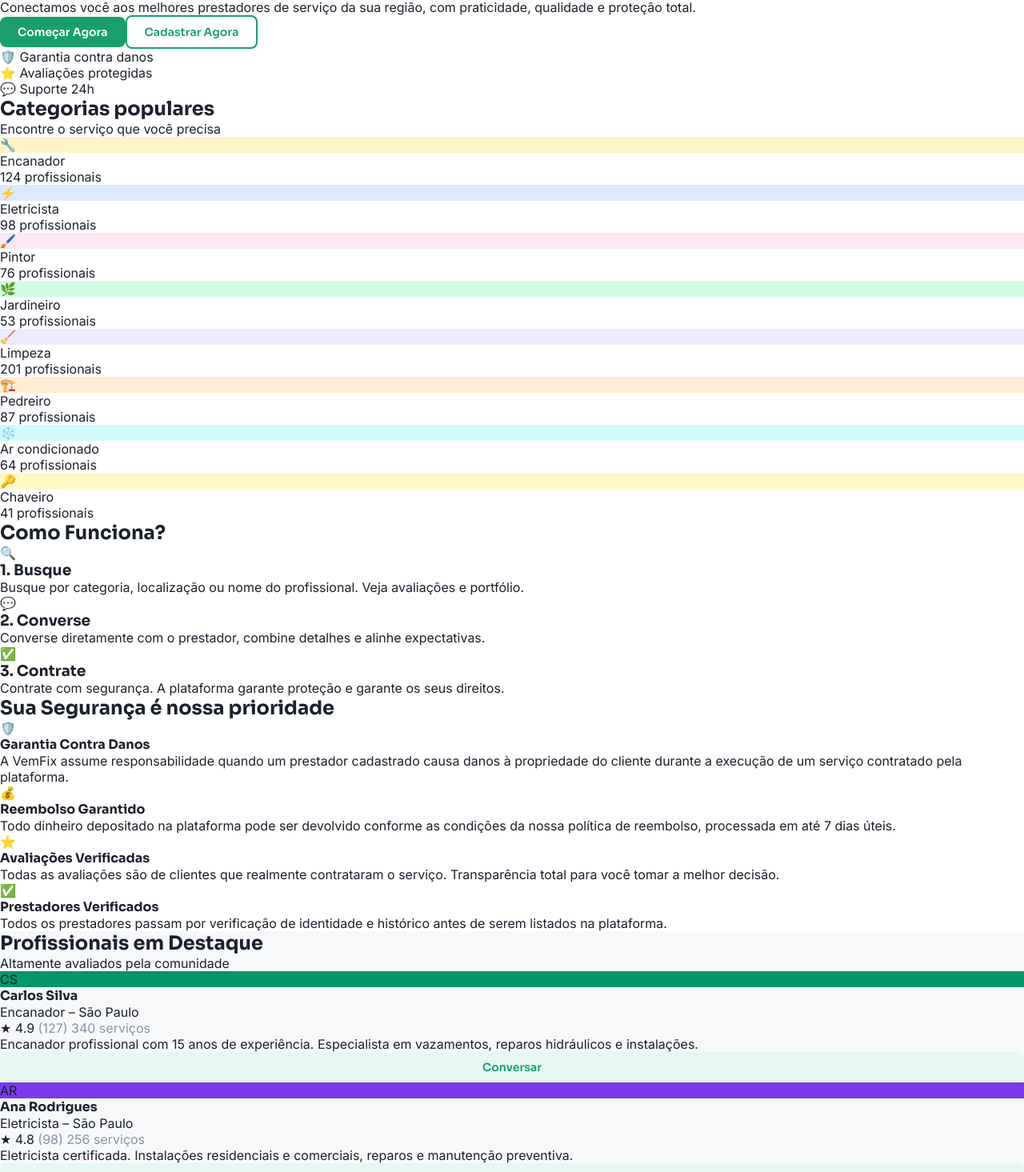
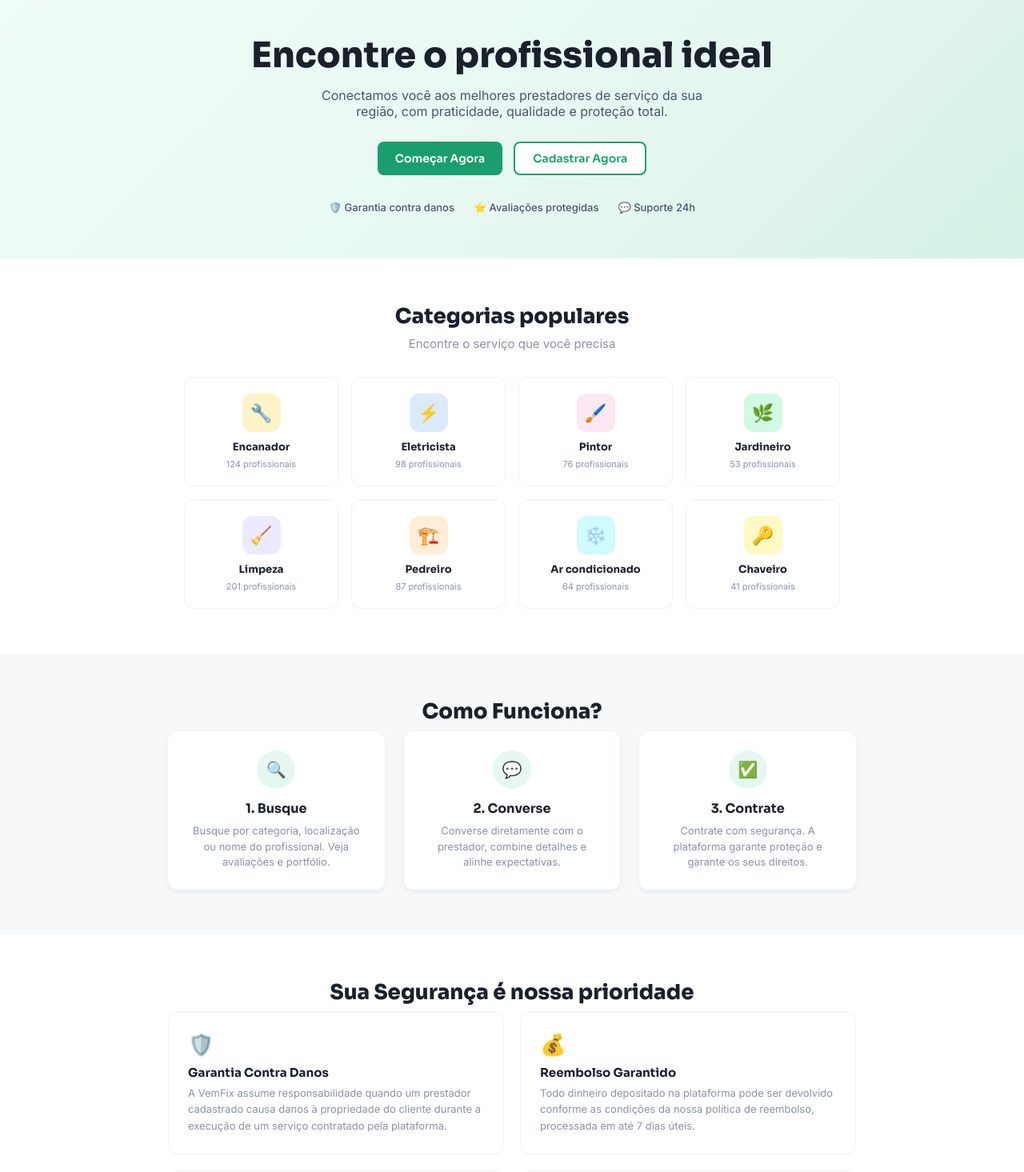
Before and after one commit to ryandsilva11/vemfix, a React (Vite) app in the folder vemfix_react/: page / in a window 1280 px wide. Shown: the part 95-1560 px from the top of the page at 80% size. Built offline with nearby package versions, Linux system fonts and the light colour scheme.

Commit message:
feat: Deixa a página inicial funcionando

```diff
--- a/vemfix_react/src/componentes/Home.jsx
+++ b/vemfix_react/src/componentes/Home.jsx
@@ -1,3 +1,5 @@
+import './css/Home.css'
+
 export default function Home() {
     return (
         <main>
--- /dev/null
+++ b/vemfix_react/src/componentes/css/Home.css
@@ -0,0 +1,272 @@
+/* ===================================================
+   HOME.CSS - Estilos exclusivos da Página Inicial
+   =================================================== */
+
+/* Hero Banner */
+.hero {
+    background: linear-gradient(135deg, #f0fdf8 0%, #e6f7f1 60%, #d4f1e6 100%);
+    padding: 72px 40px 56px;
+    text-align: center;
+}
+
+.hero h1 {
+    font-size: clamp(28px, 4vw, 44px);
+    font-weight: 800;
+    margin-bottom: 12px;
+}
+
+.hero p {
+    font-size: 16px;
+    color: var(--gray-700);
+    max-width: 500px;
+    margin: 0 auto 28px;
+}
+
+.hero-btns {
+    display: flex;
+    gap: 14px;
+    justify-content: center;
+    flex-wrap: wrap;
+}
+
+.hero-badges {
+    display: flex;
+    gap: 24px;
+    justify-content: center;
+    margin-top: 32px;
+    flex-wrap: wrap;
+    font-size: 13px;
+    font-weight: 500;
+    color: var(--gray-700);
+}
+
+/* Seções Gerais */
+.section {
+    padding: 56px 40px;
+}
+
+.section-title {
+    text-align: center;
+    font-size: 26px;
+    font-weight: 800;
+    margin-bottom: 8px;
+}
+
+.section-sub {
+    text-align: center;
+    color: var(--gray-500);
+    margin-bottom: 32px;
+    font-size: 15px;
+}
+
+/* Grid de Categorias */
+.categories-grid {
+    display: grid;
+    grid-template-columns: repeat(4, 1fr);
+    gap: 16px;
+    max-width: 820px;
+    margin: 0 auto;
+}
+
+.cat-card {
+    background: #fff;
+    border: 1px solid var(--gray-200);
+    border-radius: var(--radius);
+    padding: 20px 16px;
+    text-align: center;
+    transition: 0.2s;
+    display: flex;
+    flex-direction: column;
+    align-items: center;
+    gap: 6px;
+}
+
+.cat-card:hover {
+    border-color: var(--green);
+    box-shadow: var(--shadow-sm);
+    transform: translateY(-2px);
+}
+
+.cat-icon {
+    width: 48px;
+    height: 48px;
+    border-radius: 12px;
+    display: flex;
+    align-items: center;
+    justify-content: center;
+    font-size: 22px;
+    margin-bottom: 4px;
+}
+
+.cat-name {
+    font-weight: 700;
+    font-size: 13px;
+    font-family: 'Sora', sans-serif;
+}
+
+.cat-count {
+    font-size: 11px;
+    color: var(--gray-500);
+}
+
+/* Como Funciona */
+.how-section {
+    background: var(--gray-100);
+    padding: 56px 40px;
+}
+
+.how-steps {
+    display: grid;
+    grid-template-columns: repeat(3, 1fr);
+    gap: 24px;
+    max-width: 860px;
+    margin: 0 auto;
+}
+
+.how-step {
+    text-align: center;
+    padding: 24px;
+    background: #fff;
+    border-radius: var(--radius);
+    box-shadow: var(--shadow-sm);
+}
+
+.how-step-num {
+    width: 48px;
+    height: 48px;
+    border-radius: 50%;
+    background: var(--green-light);
+    display: flex;
+    align-items: center;
+    justify-content: center;
+    font-size: 20px;
+    margin: 0 auto 14px;
+}
+
+.how-step h3 {
+    font-size: 16px;
+    font-weight: 700;
+    margin-bottom: 8px;
+}
+
+.how-step p {
+    font-size: 13px;
+    color: var(--gray-500);
+    line-height: 1.5;
+}
+
+/* Segurança */
+.security-grid {
+    display: grid;
+    grid-template-columns: 1fr 1fr;
+    gap: 20px;
+    max-width: 860px;
+    margin: 0 auto;
+}
+
+.security-card {
+    background: #fff;
+    border: 1px solid var(--gray-200);
+    border-radius: var(--radius);
+    padding: 24px;
+}
+
+.security-card .sc-icon {
+    font-size: 26px;
+    margin-bottom: 10px;
+}
+
+.security-card h4 {
+    font-size: 15px;
+    font-weight: 700;
+    margin-bottom: 6px;
+}
+
+.security-card p {
+    font-size: 13px;
+    color: var(--gray-500);
+    line-height: 1.6;
+}
+
+/* Profissionais em Destaque */
+.pros-grid {
+    display: flex;
+    flex-direction: column;
+    gap: 16px;
+    max-width: 700px;
+    margin: 0 auto;
+}
+
+.pro-card {
+    background: #fff;
+    border: 1px solid var(--gray-200);
+    border-radius: var(--radius);
+    padding: 20px;
+    transition: 0.2s;
+}
+
+.pro-card:hover {
+    border-color: var(--green);
+    box-shadow: var(--shadow-sm);
+}
+
+.pro-card-header {
+    display: flex;
+    align-items: center;
+    gap: 12px;
+    margin-bottom: 10px;
+}
+
+.pro-avatar {
+    width: 44px;
+    height: 44px;
+    border-radius: 50%;
+    display: flex;
+    align-items: center;
+    justify-content: center;
+    font-weight: 700;
+    color: #fff;
+    font-size: 14px;
+    flex-shrink: 0;
+}
+
+.pro-info h4 {
+    font-size: 15px;
+    font-weight: 700;
+}
+
+.pro-info p {
+    font-size: 12px;
+    color: var(--gray-500);
+}
+
+.pro-rating {
+    font-size: 13px;
+    font-weight: 600;
+    margin-bottom: 6px;
+    color: #f59e0b;
+}
+
+.pro-desc {
+    font-size: 13px;
+    color: var(--gray-700);
+    line-height: 1.5;
+    margin-bottom: 14px;
+}
+
+/* Responsivo da Home */
+@media (max-width: 768px) {
+    .hero {
+        padding: 48px 16px;
+    }
+
+    .section {
+        padding: 36px 16px;
+    }
+
+    .categories-grid,
+    .security-grid,
+    .how-steps {
+        grid-template-columns: 1fr;
+    }
+}
```
